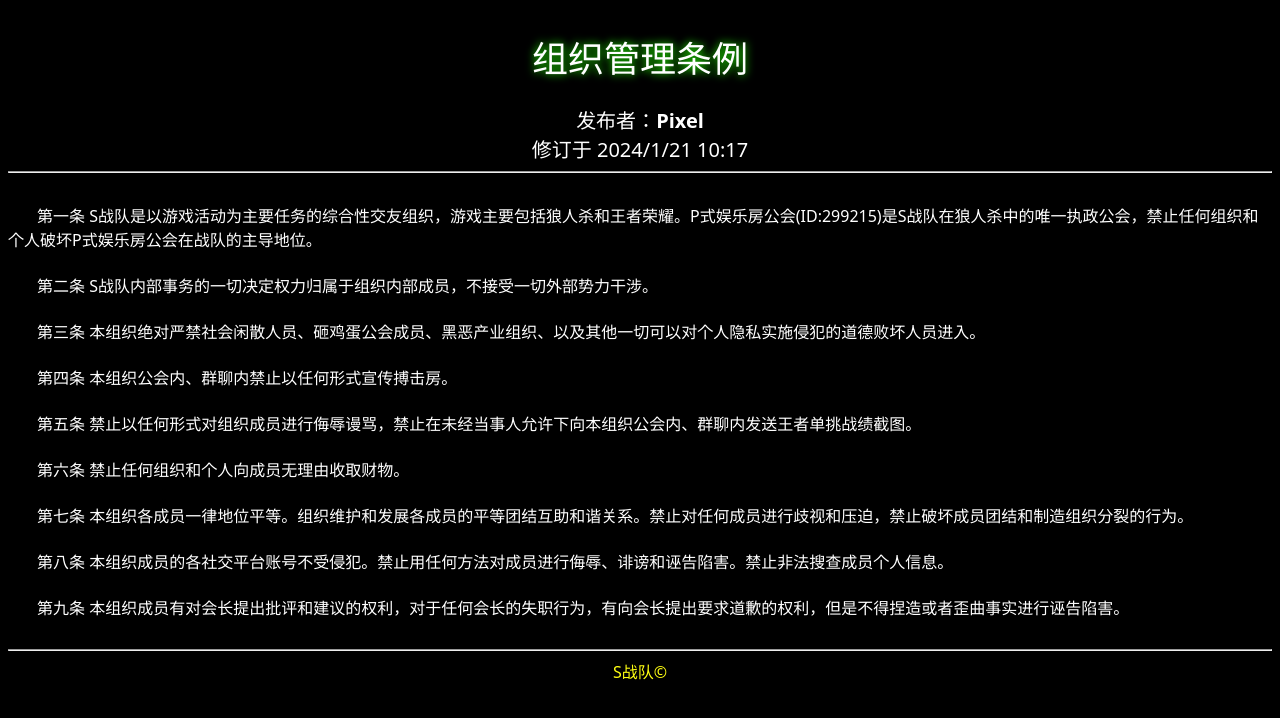
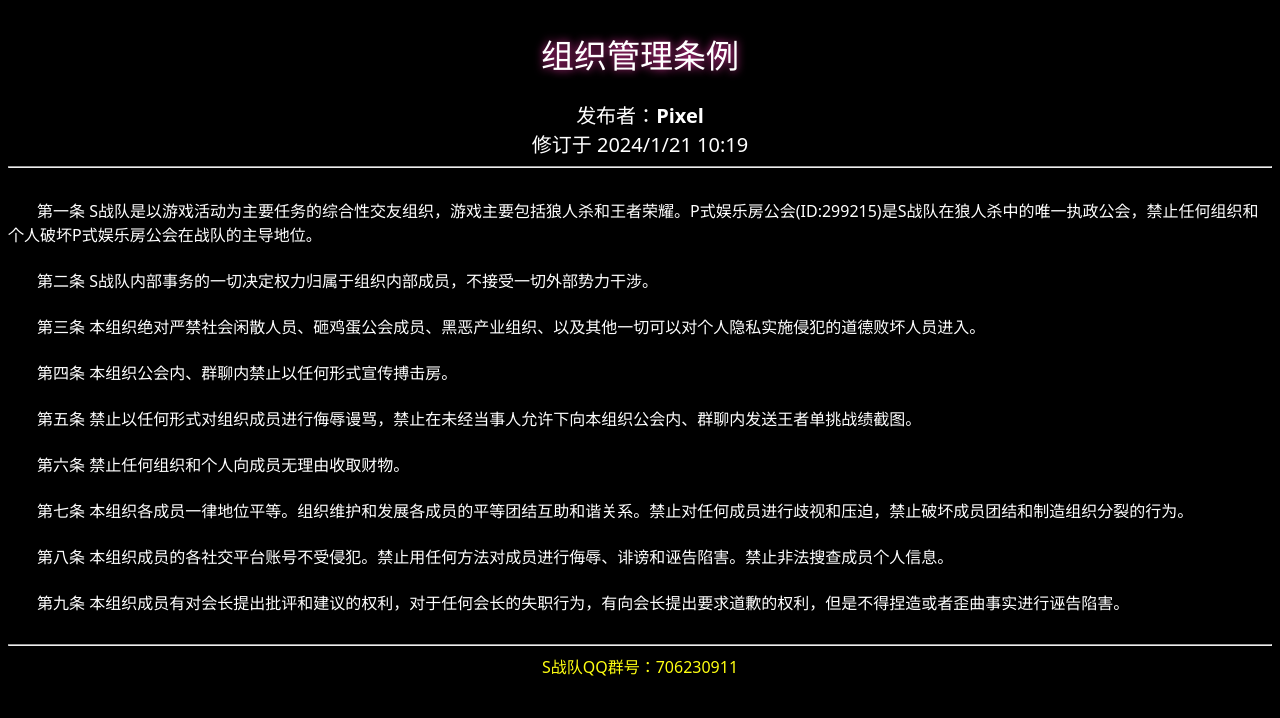
Before and after one commit to 299215/299215.github.io, a plain HTML site: page gov/index.html in a window 1280 px wide. Drawn offline with Linux system fonts and the light colour scheme.

Commit message:
Add files via upload

```diff
--- a/gov/index.html
+++ b/gov/index.html
@@ -16,9 +16,9 @@
 </script>
 </head>
 <body onLoad="body_onload()">
-<center><br><span style="font-size: 36px;text-shadow: 0 0 9px #2f0;">组织管理条例</span>
+<center><br><span style="font-size: 33px;text-shadow: 0 0 9px rgb(236, 53, 166);">组织管理条例</span>
 <br><br><span style="font-size: 20px;">发布者：<b>Pixel</b></span>
-<br><span style="font-size: 20px;">修订于 2024/1/21 10:17</span>
+<br><span style="font-size: 20px;">修订于 2024/1/21 10:19</span>
 <hr><div align="left"><br>
 &nbsp;&nbsp;&nbsp;&nbsp;&nbsp;&nbsp;&nbsp;第一条 S战队是以游戏活动为主要任务的综合性交友组织，游戏主要包括狼人杀和王者荣耀。P式娱乐房公会(ID:299215)是S战队在狼人杀中的唯一执政公会，禁止任何组织和个人破坏P式娱乐房公会在战队的主导地位。
 <br><br>&nbsp;&nbsp;&nbsp;&nbsp;&nbsp;&nbsp;&nbsp;第二条 S战队内部事务的一切决定权力归属于组织内部成员，不接受一切外部势力干涉。
@@ -33,5 +33,5 @@
 </div>
 <br>
 <hr>
-<span style="color: #ff1;">S战队©</span><br><br><br></center>
+<span style="color: #ff1;">S战队QQ群号：706230911</span><br><br><br></center>
 </body></html>
```
